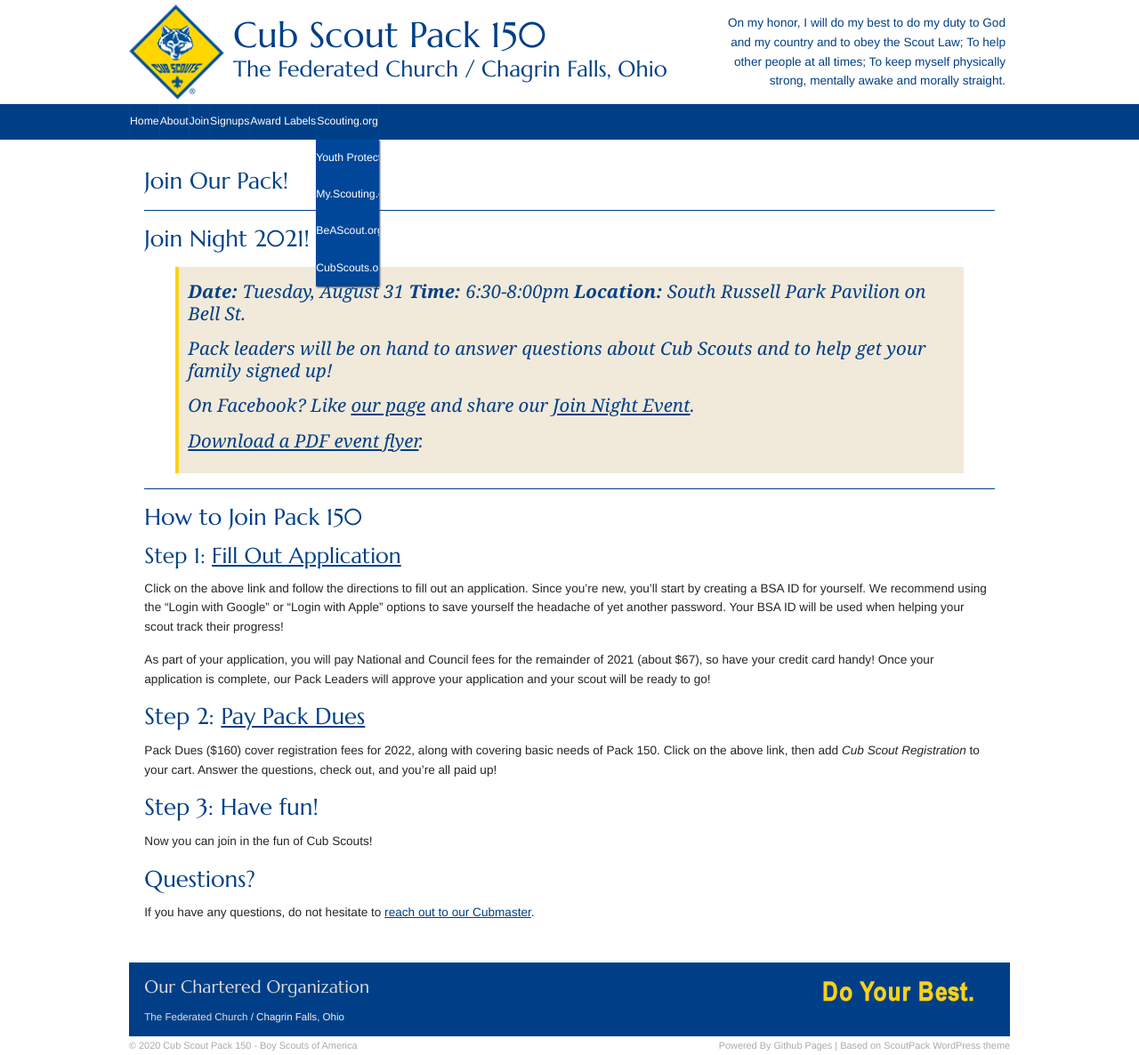
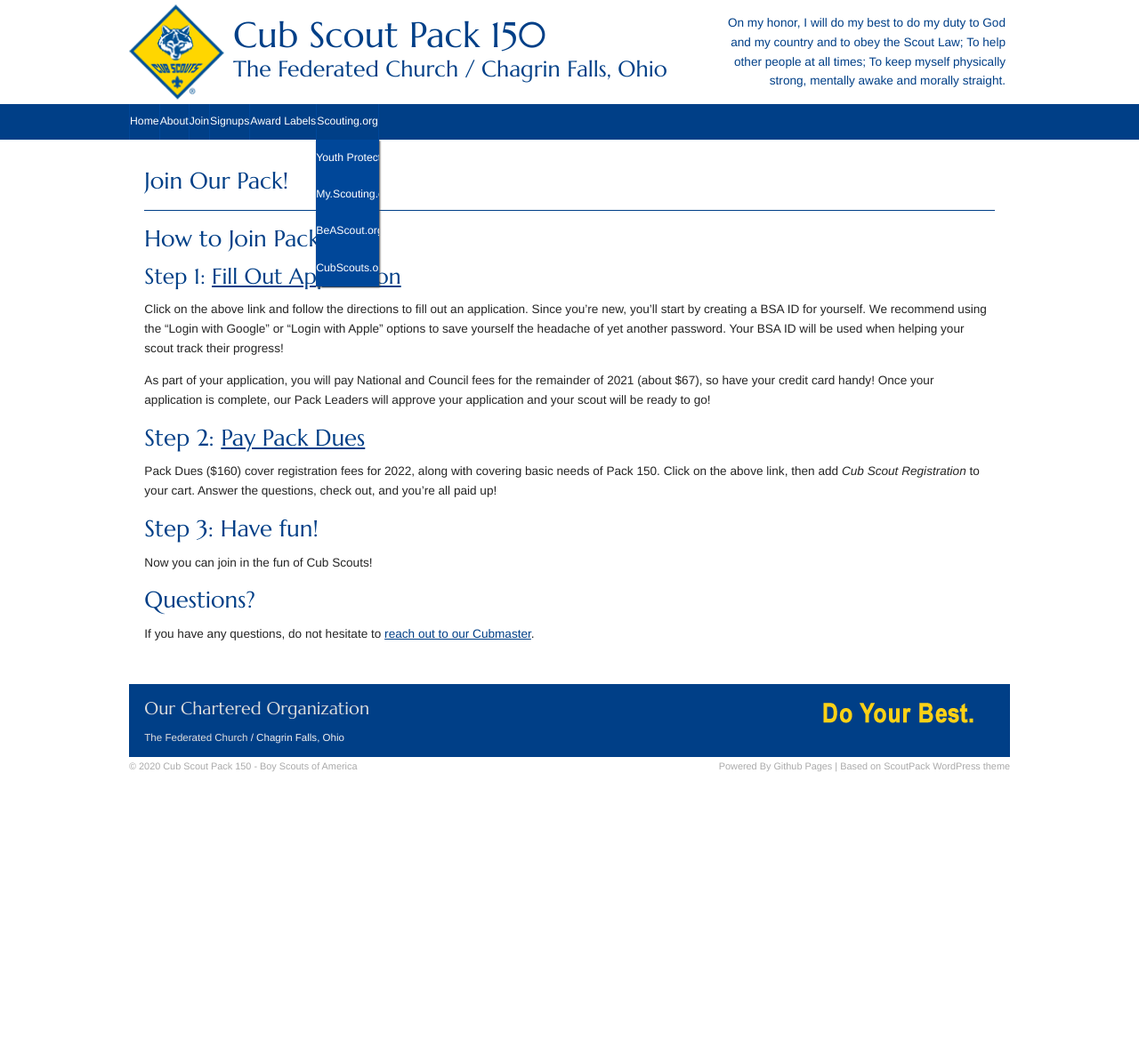
Before and after one commit to Pack150/Pack150.github.io, a Jekyll site: the page built from join.md, in a window 1280 px wide. Shown: the whole page at 89% size. Built offline with Jekyll 4.4.1, drawn with Linux system fonts in a browser that asks for light colours; nearby versions of some CDN libraries; library files that are not in the unit come from our copies; after the commit the page ends 900 px from its top, so only the background shows below that.

Commit message:
Removed Join Night information

```diff
--- a/join.md
+++ b/join.md
@@ -7,19 +7,6 @@
   - /Join
 sidebar: false
 ---
-
-************
-## Join Night 2021!
-
-> **Date:** Tuesday, August 31
-> **Time:** 6:30-8:00pm
-> **Location:** South Russell Park Pavilion on Bell St.
->
-> Pack leaders will be on hand to answer questions about Cub Scouts and to help get your family signed up!
->
-> On Facebook? Like [our page](https://facebook.com/ChagrinPack150) and share our [Join Night Event](https://fb.me/e/2JsuQiace).
->
-> [Download a PDF event flyer](/assets/files/Pack150JoinNight-2020.pdf).
 
 ************
 # How to Join Pack 150
```
